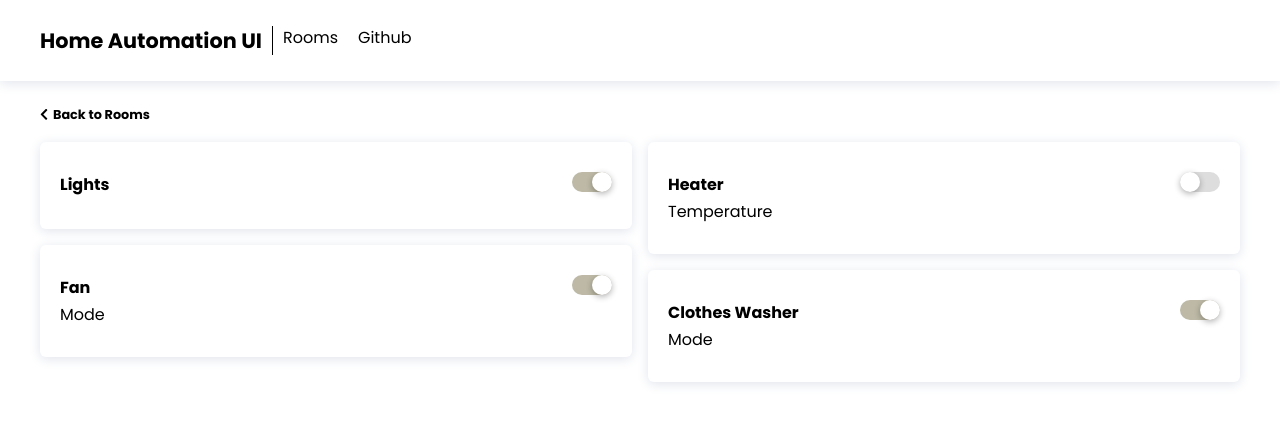
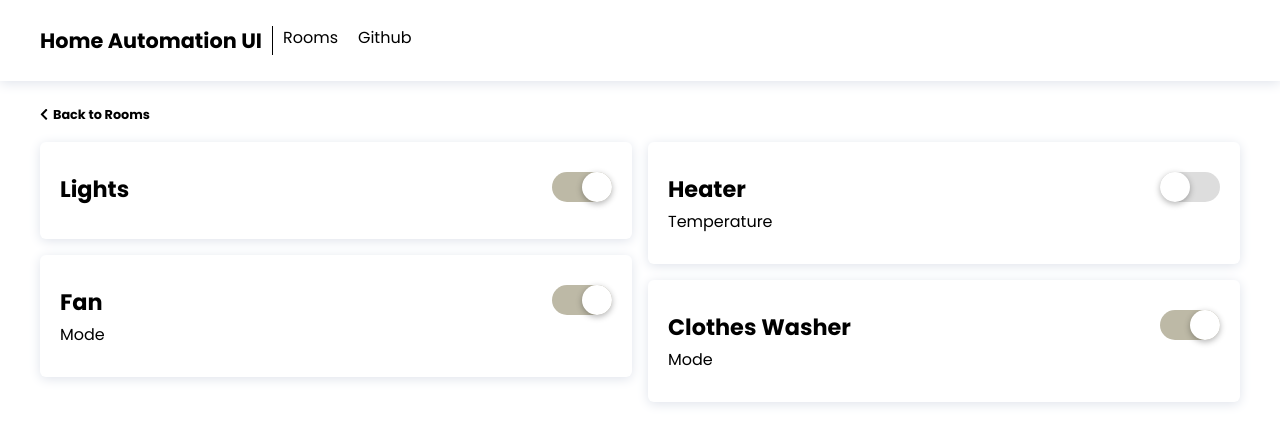
Before and after one commit to abduvik/home-automation-ui, a React (Create React App) app: page /room/bathroom in a window 1280 px wide. Shown: the top 444 px of the page. Built offline with nearby package versions, Linux system fonts and the light colour scheme.

Commit message:
Increased the size of the switch and device title

```diff
--- a/src/components/Device/Device.module.scss
+++ b/src/components/Device/Device.module.scss
@@ -13,6 +13,7 @@
 
   .Title {
     font-weight: bold;
+    font-size: 1.4rem;
   }
 
   .Switch {
--- a/src/components/UI/Switch/Switch.module.scss
+++ b/src/components/UI/Switch/Switch.module.scss
@@ -1,8 +1,8 @@
 .Switch {
   display: inline-block;
   font-size: 20px; /* 1 */
-  height: 1em;
-  width: 2em;
+  height: 1.5em;
+  width: 3em;
   background: #ddd;
   border-radius: 1em;
   cursor: pointer;
@@ -17,9 +17,9 @@
   }
 
   div {
-    height: 1em;
-    width: 1em;
-    border-radius: 1em;
+    height: 1.5em;
+    width: 1.5em;
+    border-radius: 1.5em;
     background: #fff;
     box-shadow: 0 0.1em 0.3em rgba(0, 0, 0, 0.3);
     -webkit-transition: all 300ms;
```
